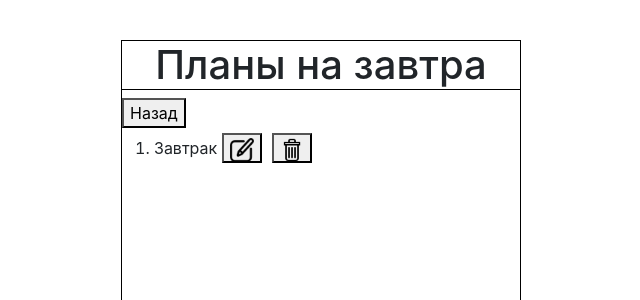
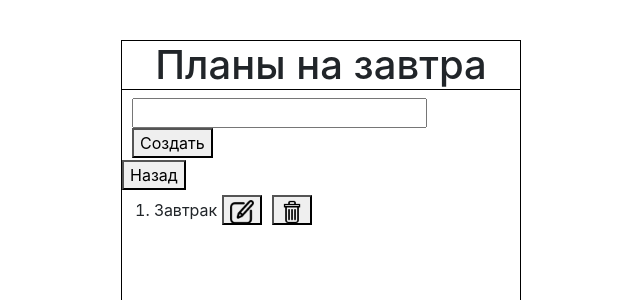
Before and after one commit to lordaksik/todo, a React (Create React App) app: page / in a window 1280 px wide. Both pictures are taken after a click on the element "Планы на завтра". Shown: the top 300 px of the page, without its empty margins (319-959 px from the left). Built offline with nearby package versions, Linux system fonts and the light colour scheme.

Commit message:
версия с ошибками

```diff
--- a/src/App.js
+++ b/src/App.js
@@ -17,11 +17,13 @@ let nameTable = 'Список задач'
 export default function App() {
 
     const [todos, setTodos] = useState(lists);
-    const [text, setText] = useState('');
+    const [textTodo, setTextTodo] = useState('');
     const [listState, setListState] = useState(true);
     const [list, setList] = useState('');
+    const [textList, setTextList] = useState('');
     const [listName, setListName] = useState('');
-    let nextId = todos.length
+    let nextId = list.length
+    let nextIdTodo = todos.length
 
     function deleteElement(todoId) {
         setTodos(
@@ -30,23 +32,14 @@ export default function App() {
     }
 
 
-    function ElementList({todos}) {
-        console.log(todos)
+    function ElementTodo({todos}) {
+
         const liElement = todos.map(list => (
             <li key={list.id}>
                 <ElementButton element={list}/>
             </li>
         ))
         return (<ol reversed>{liElement}</ol>)
-    }
-
-    function List() {
-        return (<div className='toDoList'>
-                <h1>{listName}</h1>
-                <button onClick={() => setListState(true)}>Назад</button>
-                <ElementList todos={list}/>
-            </div>
-        )
     }
 
     function ElementButton({element}) {
@@ -76,11 +69,13 @@ export default function App() {
                     <img alt='edit Ikon' src={editIkon}></img>
                 </button>
             );
+
             liText = (
                 <span className='notEditElement' onClick={() => {
+                    if (listState){
                     setListState(false)
                     setListName(textLi)
-                    setList(element.list)
+                    setList(element.list)}
                 }}>{textLi}</span>)
         }
         return (
@@ -100,27 +95,49 @@ export default function App() {
         return (
             <div className='toDoList'>
                 <h1>{nameTable}</h1>
-                <div className='addInList'><input alt='' value={text}
-                                                  onChange={e => setText(e.target.value)}
+                <div className='addInList'><input alt='' value={textTodo}
+                                                  onChange={e => setTextTodo(e.target.value)}
                                                   className='inputField' type='text'/>
                     <button onClick={() => {
-                        setText('');
-                        if (text !== '') {
+                        setTextTodo('');
+                        if (textTodo !== '') {
                             setTodos([{
-                                id: nextId++,
-                                text: text,
-                                list: [{}]
+                                id: nextIdTodo++,
+                                text: textTodo,
+                                list: []
                             }, ...todos]);
                         }
                     }} className='inputFieldButton'>Создать
                     </button>
                 </div>
-                <ElementList todos={todos}/>
+                <ElementTodo todos={todos}/>
             </div>
         );
     } else {
+
         return (
-            <List/>
+            <div className='toDoList'>
+                <h1>{listName}</h1>
+                <div className='addInList'><input alt='' value={textList}
+                                                  onChange={e => setTextList(e.target.value)}
+                                                  className='inputField' type='text'/>
+                    <button onClick={() => {
+                        setTextList('');
+                        if (textList !== '') {
+                            setList([{
+                                id: nextId++,
+                                text: textList,
+                            }, ...list]);
+                        }
+                    }} className='inputFieldButton'>Создать
+                    </button>
+                </div>
+                <button onClick={() => {setListState(true)
+                      todos[todos.length-1].list=list
+                    console.log(todos)
+                }}>Назад</button>
+                <ElementTodo todos={list}/>
+            </div>
         )
     }
 }
```
